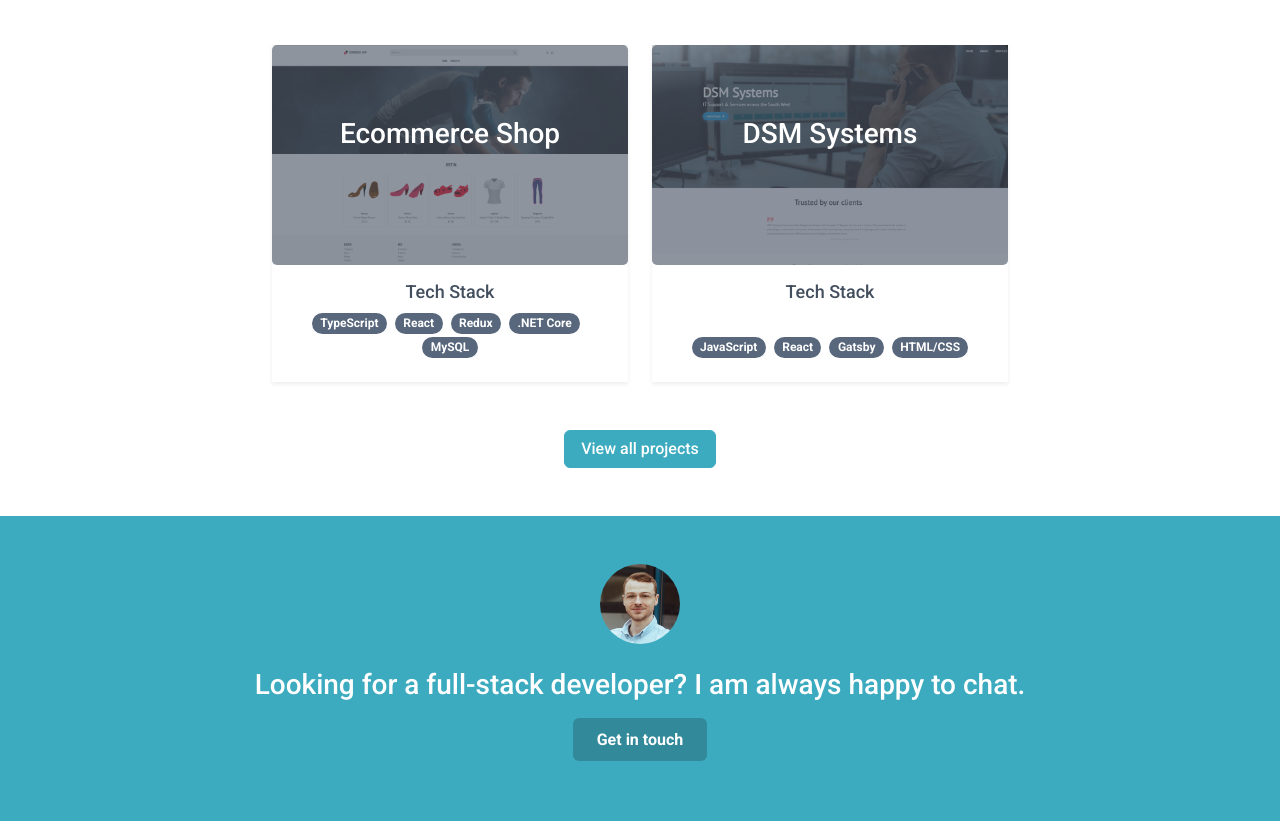
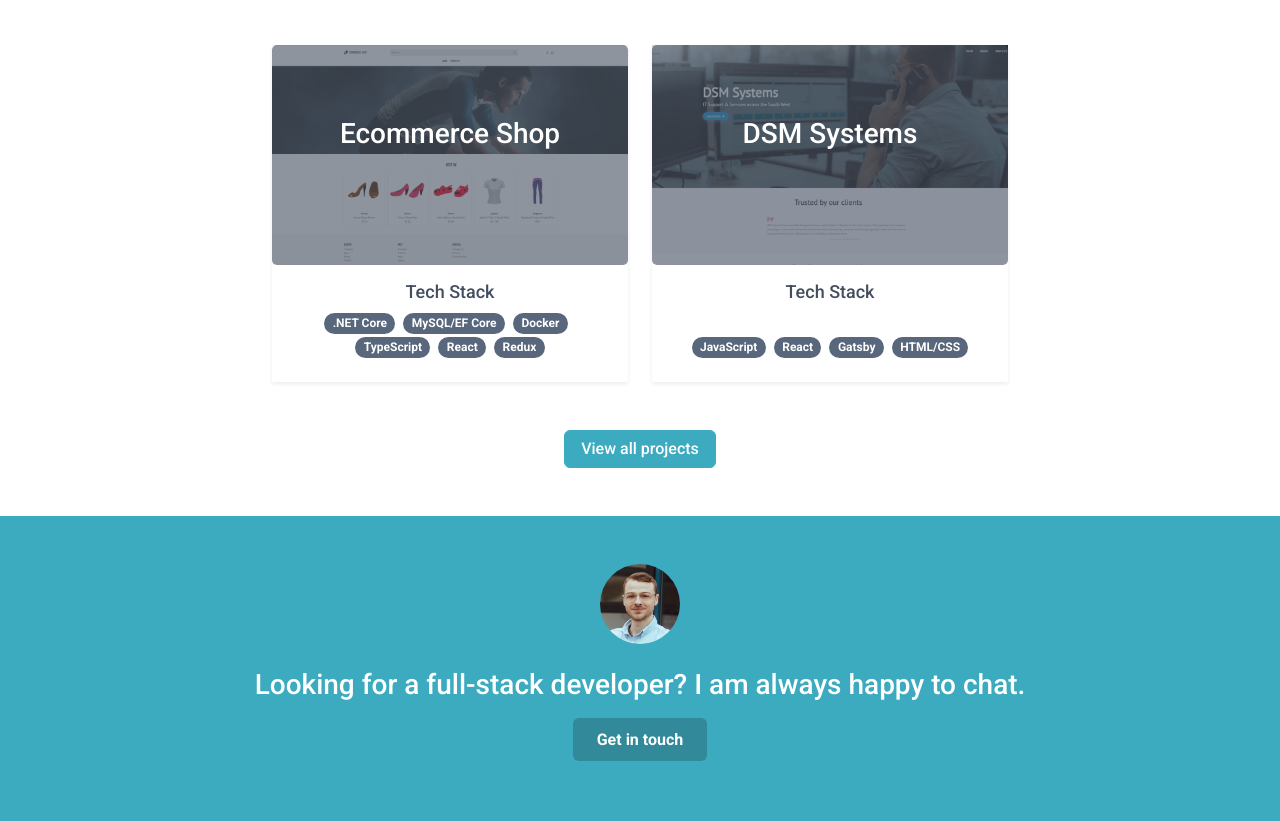
Before and after one commit to adrian-petrov/portfolio, a Gatsby site: page / in a window 1280 px wide. Shown: the part 1365-2186 px from the top of the page. Built offline with nearby package versions, Linux system fonts and the light colour scheme; Gatsby itself is replaced by a stand-in of ours.

Commit message:
a few more updates on the project cards

```diff
--- a/src/pages/index.tsx
+++ b/src/pages/index.tsx
@@ -192,7 +192,14 @@ const HomePage = ({ data }: PageProps<TQueryProps>) => {
               <ProjectCard
                 title="Ecommerce Shop"
                 image={ecommerceImage!}
-                tags={["TypeScript", "React", "Redux", ".NET Core", "MySQL"]}
+                tags={[
+                  ".NET Core",
+                  "MySQL/EF Core",
+                  "Docker",
+                  "TypeScript",
+                  "React",
+                  "Redux",
+                ]}
                 to="projects/ecommerce-shop"
               >
                 An Ecommerce website, split into 2 apps: a store front where
```
Also changed, not shown: src/pages/projects/dsmsystems.tsx (+8 -1 lines), src/pages/projects/portfolio.tsx (+8 -1 lines).
